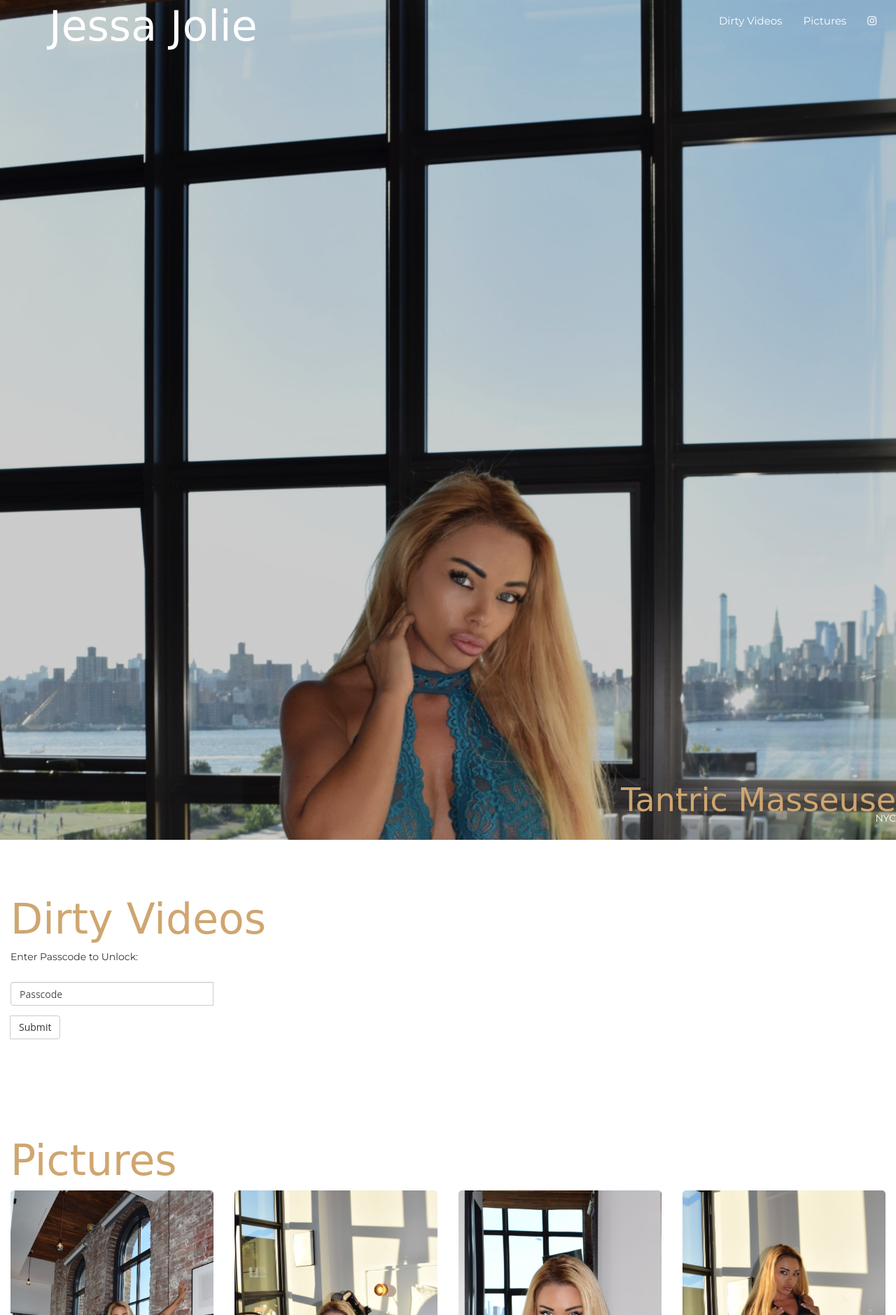
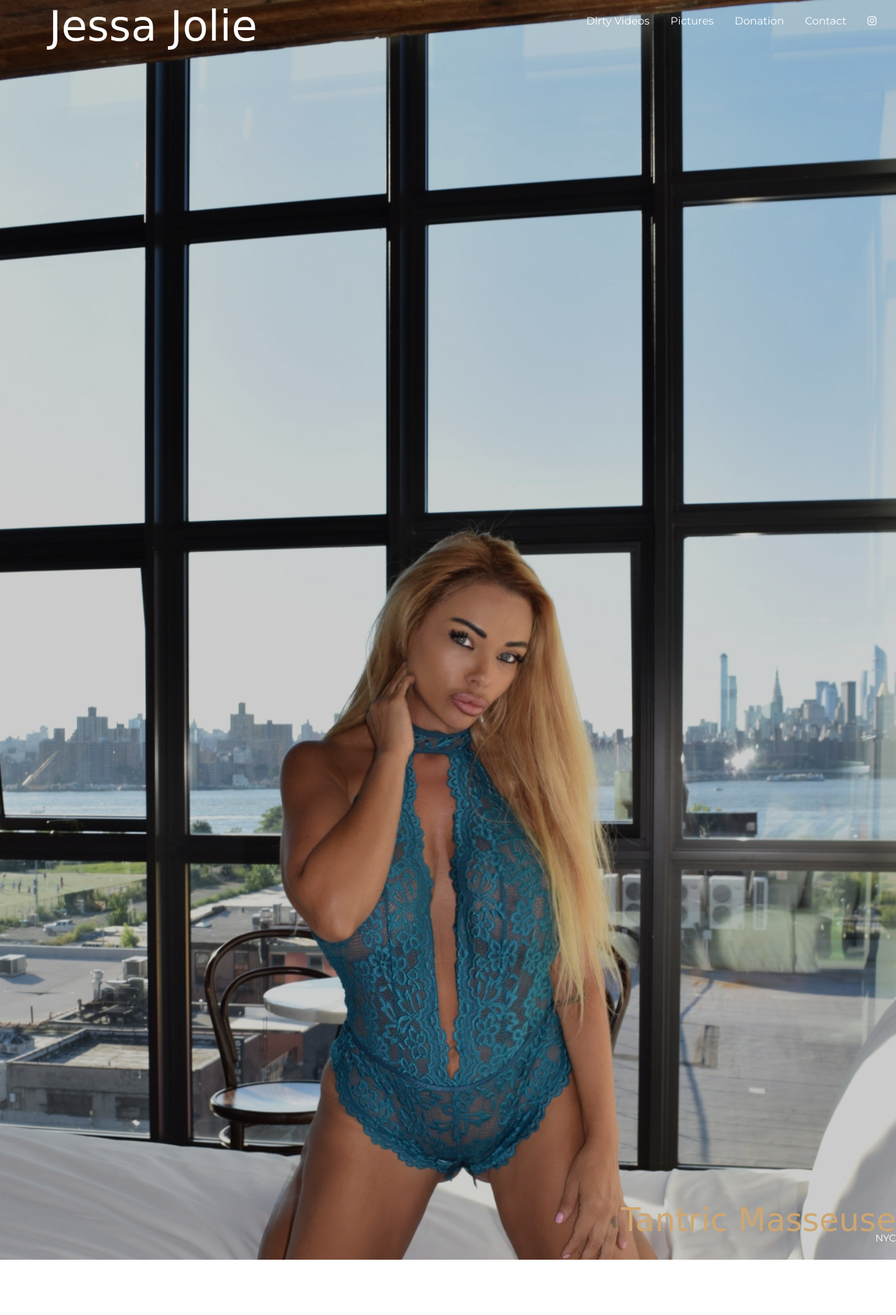
Before and after one commit to luxedesign/pics, a PHP site: page /index.html in a window 1280 px wide. Shown: the top 1879 px of the page at 70% size. Run offline with PHP 8.4, Linux system fonts and the light colour scheme; some libraries are stand-ins or nearby versions; some web fonts are replaced.

Commit message:
working on site but not locally

```diff
--- a/index.html
+++ b/index.html
@@ -84,6 +84,8 @@
 
 					<li id="dirty"><a href="#dirty">Dirty Videos</a></li>
 					<li id="pics"><a href="#gallery">Pictures</a></li>
+					<li id="stats"><a href="#dirty">Donation</a></li>
+					<li id="footer"><a href="#gallery">Contact</a></li>
 
 					<li><a href="https://www.instagram.com/kissjessa" target="_blank" style="background-color: transparent !important;">
 					   <i class="fa fa-instagram" aria-hidden="true"></i>
@@ -337,7 +339,7 @@
 																	</section>
 
 
-																	<footer id="foot" class="content-area">
+							<footer id="footer" class="content-area">
 										<div class="container-fluid">
 
 
--- a/scss/styles.css
+++ b/scss/styles.css
@@ -3874,7 +3874,7 @@ table.table-bordered {
 #main-view {
   width: 100%;
   height: 100% !important;
-min-height: 1200px !important
+min-height: 1800px !important
 }
 }
 
```
